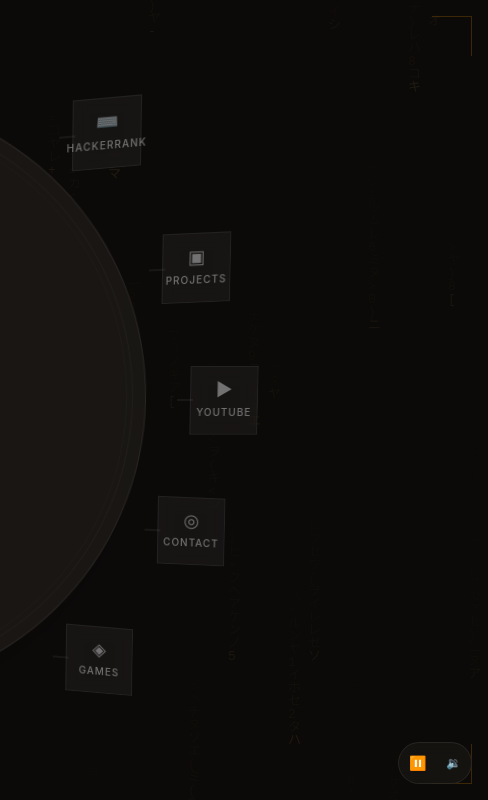
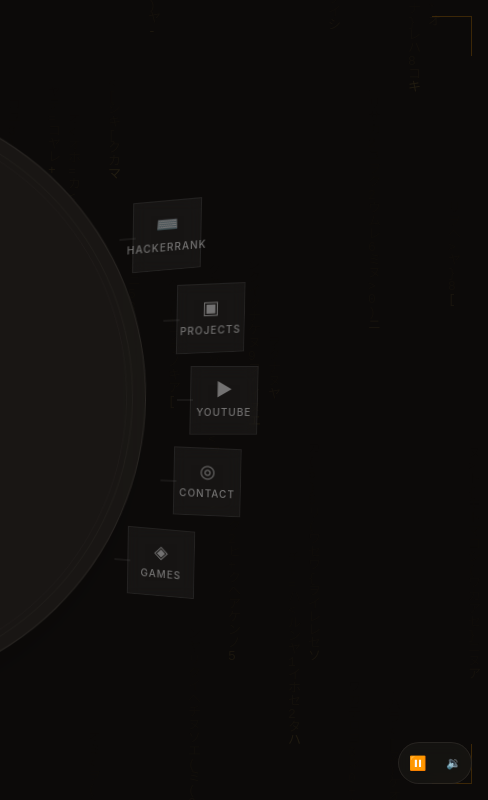
Before and after one commit to 0Orchlon/Portfolio, an Astro site: page / in a window 1280 px wide. Shown: the full height of the page, 792-1280 px from the left. Built offline with nearby package versions, Linux system fonts and the light colour scheme; Astro itself is replaced by a stand-in of ours.

Commit message:
made the left and right side button similar

```diff
--- a/src/components/Hub.tsx
+++ b/src/components/Hub.tsx
@@ -187,9 +187,9 @@
           <>
             <div className="flex flex-col items-start gap-2 z-10 ml-1">
               {(NAV_ITEMS.filter(i => i.side === 'right') as typeof NAV_ITEMS).map((item, idx, arr) => {
-                const spread = (idx - (arr.length - 1) / 2) * 55;
+                const spread = (idx - (arr.length - 1) / 2) * 5;
                 const skew = (idx - (arr.length - 1) / 2) * 2.5;
-                const curveX = -(spread * spread * 0.01 - 40);
+                const curveX = -(spread * spread * 0.6 - 40);
                 return (
                   <div key={item.id} style={{ transform: `translateY(${spread}px) translateX(${curveX}px)` }}>
                     <NavButton {...item} side="right" skew={skew} active={section === item.id} onClick={() => handleNav(item.id)} />
```
